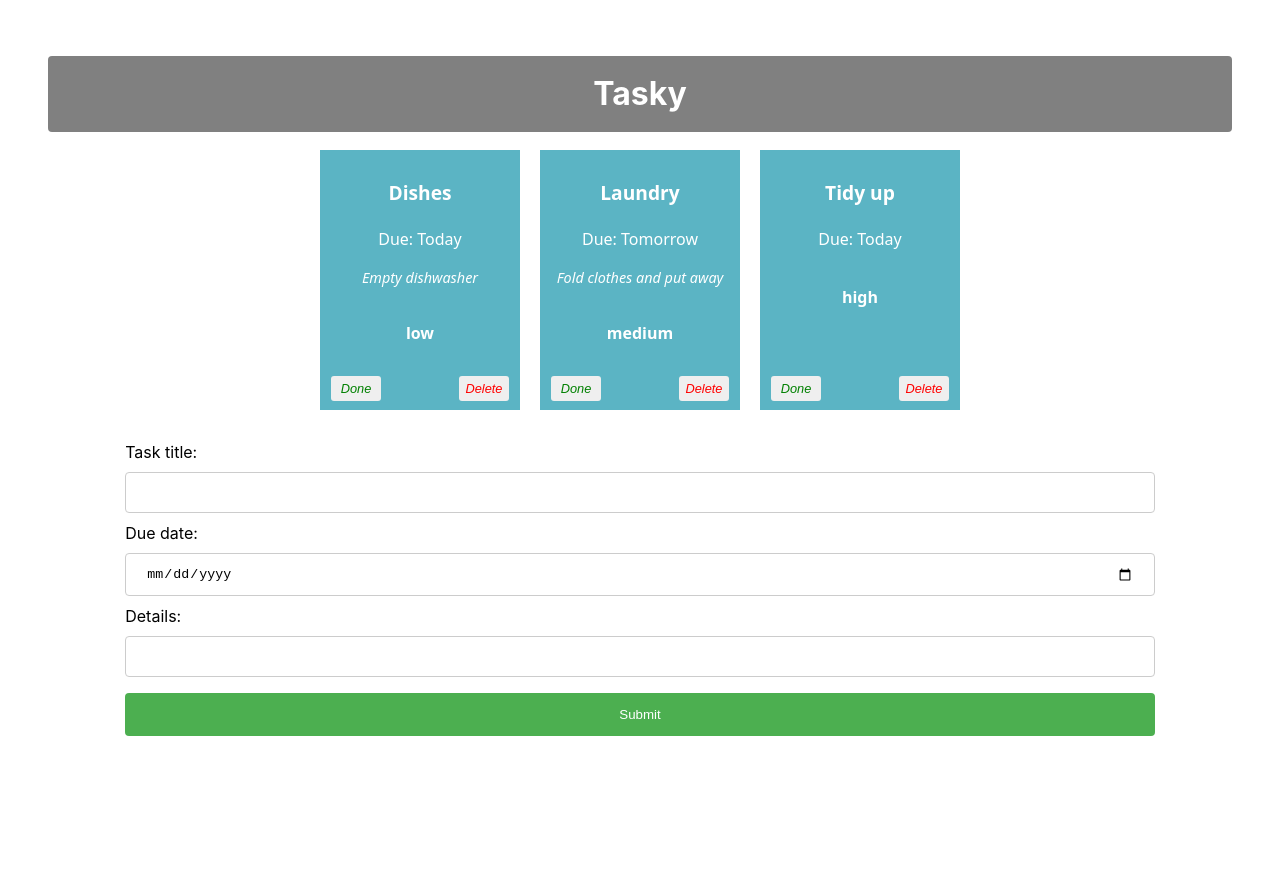
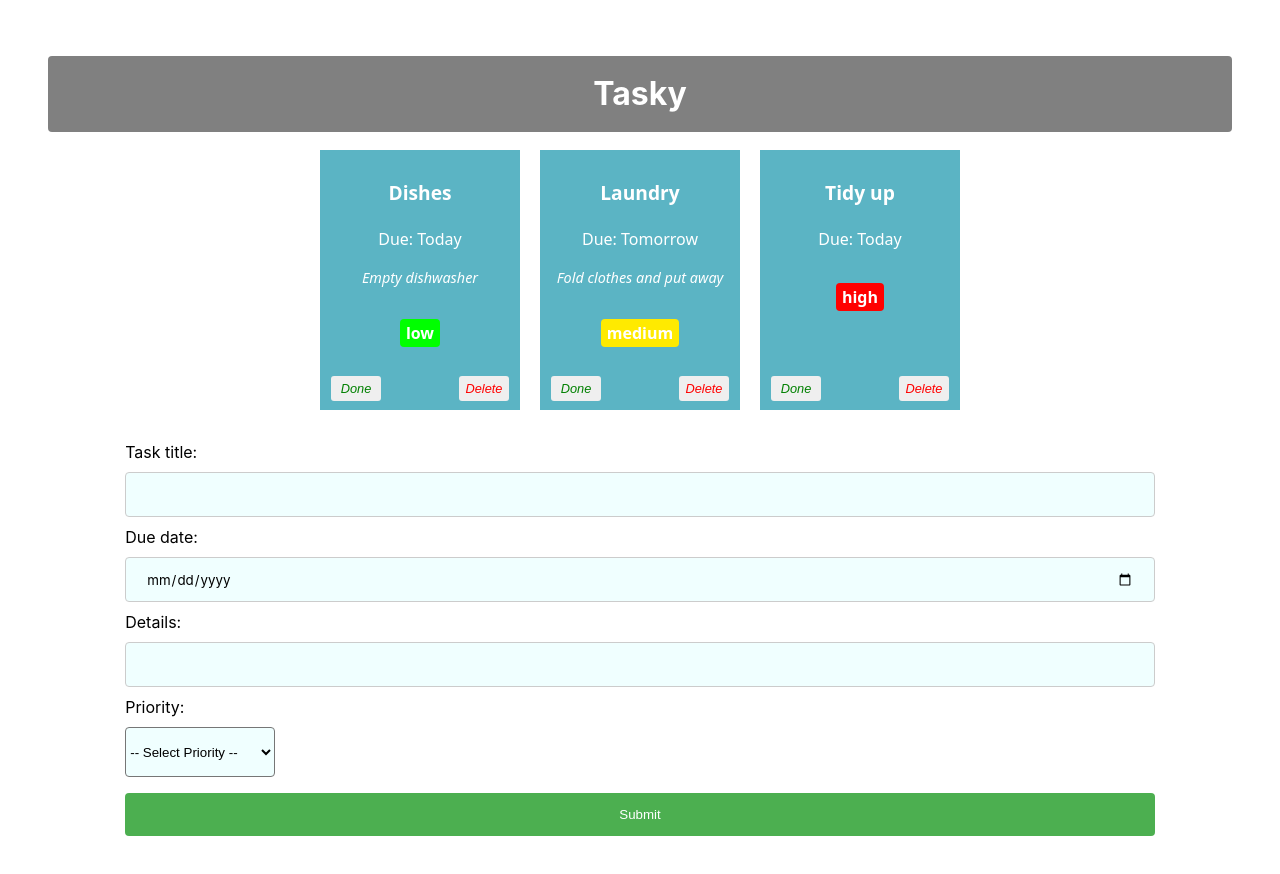
Before and after one commit to Hassan-Algharrash/react-basics-labs, a React (Vite) app in the folder tasky/: page / in a window 1280 px wide. Shown: the top 874 px of the page. Before the commit the page ends 812 px from the top, so only its background shows below. Built offline with nearby package versions, Linux system fonts and the light colour scheme.

Commit message:
Exercise Week 2 Complete

```diff
--- a/tasky/src/App.css
+++ b/tasky/src/App.css
@@ -91,6 +91,9 @@
   border: 1px solid #ccc;
   border-radius: 4px;
   box-sizing: border-box;
+  background-color: azure;
+  font-family: inherit;
+  height: 45px;
 }
 
 input[type=submit] {
@@ -113,3 +116,12 @@
   width: 90%;
   margin: auto;
 }
+
+select{
+  background-color: azure;
+  width: 150px;
+  height: 50px;
+  border-radius: 4px;
+  margin: 8px 0;
+  display: block;
+}
--- a/tasky/src/App.jsx
+++ b/tasky/src/App.jsx
@@ -18,7 +18,8 @@
     const [ formState, setFormState ] = useState({
     title: "",
     description: "",
-    deadline: ""
+    deadline: "",
+    priority: ""
   });
 
 
@@ -47,6 +48,9 @@
           break;
       case "deadline":
           form.deadline = event.target.value;
+          break;
+      case "priority":
+          form.priority = event.target.value;
           break;
       default:
           form = formState;
--- a/tasky/src/components/Form.jsx
+++ b/tasky/src/components/Form.jsx
@@ -17,6 +17,16 @@
             Details:
             <input type="text" name="description" onChange={(event) => props.change(event)} />
         </label>
+        <br />
+        <label>
+            Priority:
+            <select name="priority" onChange={(event) => props.change(event)}>
+            <option value="">-- Select Priority --</option>
+            <option value="low">Low</option>
+            <option value="medium">Medium</option>
+            <option value="high">High</option>
+          </select>
+        </label>
 
         <input type="submit" value="Submit" />
         </form>
--- a/tasky/src/components/Task.jsx
+++ b/tasky/src/components/Task.jsx
@@ -1,10 +1,19 @@
 const Task = (props) => {
     return (
-        <div className="card" style={{backgroundColor: props.done ? 'lightgrey' : '#5bb4c4'}}>
+        <div className="card" style={{
+            backgroundColor:
+            props.done ? 'lightgrey' : '#5bb4c4'
+            }}>
             <p className="title">{props.title}</p>
             <p>Due: {props.deadline}</p>
             <p className="description">{props.description}</p>
-            <p className="priority">{props.priority} </p>
+            <p className="priority" style={{
+                backgroundColor:
+                props.done ? "lightgray" :
+                props.priority === 'high' ? '#FF0000':
+            props.priority === 'medium' ? '#FFEA00':
+            props.priority === 'low' ? '#00FF00': 'lavender'
+            }}>{props.priority} </p>
             <button onClick={props.markDone}className="doneButton">Done</button>
             <button className='deleteButton' onClick={props.deleteTask}>Delete</button>
 
```
